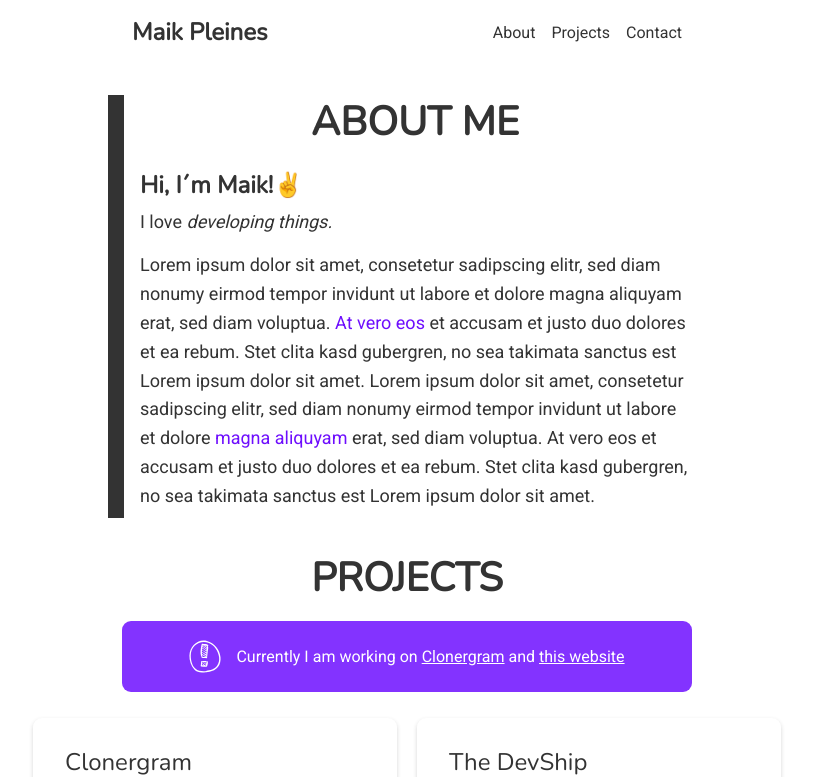
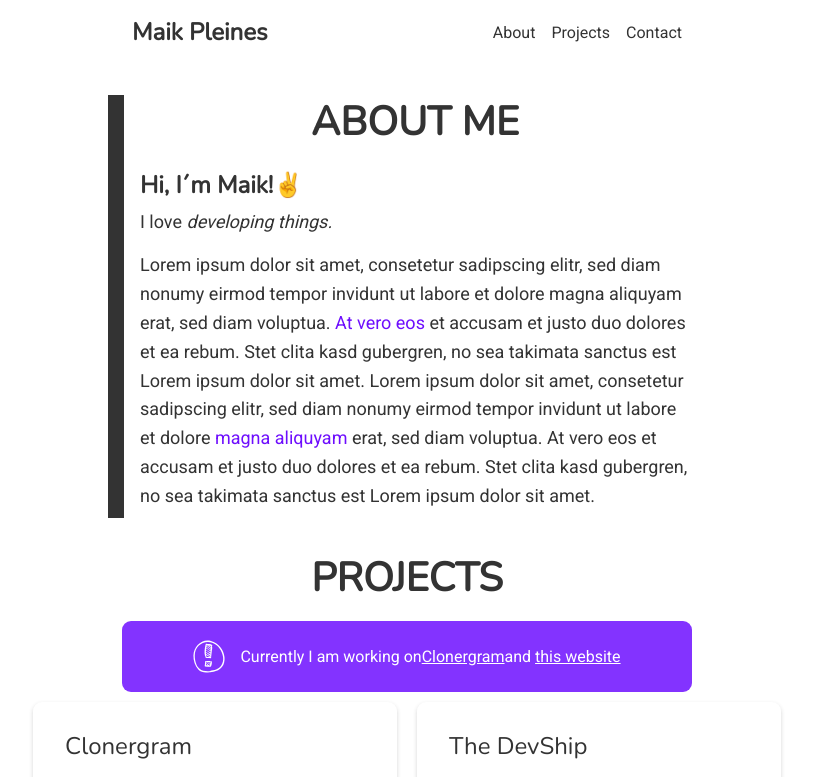
Before and after one commit to mpleines/portfolio-v2, a React (Create React App) app: page / in a window 1280 px wide. Shown: the top 777 px of the page, without its empty margins (233-1046 px from the left). Built offline with nearby package versions, Linux system fonts and the light colour scheme.

Commit message:
jsx to css on banner component

```diff
--- /dev/null
+++ b/src/components/Banner.css
@@ -0,0 +1,35 @@
+.banner-wrapper {
+    margin: 0 auto;
+    margin-top: 1em;
+    margin-bottom: '1em';
+    max-width: 550px;
+    padding: 10px;
+    border-radius: 9px;
+    background-color: #8333FF;
+    display: flex;
+    justify-content: center;
+}
+
+.banner-paragraph {
+    text-align: left;
+}
+
+.banner-link {
+    color: white;
+
+}
+
+.banner-link:hover {
+    text-decoration: underline;
+}
+
+.banner-link:visited {
+    color: 'white'
+}
+
+.banner-icon {
+    width: 2em;
+    height: auto;
+    margin-right: 15px;
+    filter: invert(1);
+}
--- a/src/components/Banner.js
+++ b/src/components/Banner.js
@@ -1,47 +1,18 @@
 import React from 'react';
+import './Banner.css';
+
 import attention from '../assets/attention.svg';
 
 const Banner = () => {
-
-  const styles = {
-    wrapper: {
-        margin: '0 auto',
-        marginTop: '1em',
-        marginBottom: '1em',
-        maxWidth: '550px',
-        padding: '10px',
-        borderRadius: '9px',
-        backgroundColor: '#8333FF',
-        display: 'flex',
-        justifyContent: 'center',
-    },
-    paragraph: {
-        textAlign: 'left'
-    },
-    link: {
-        color: 'white',
-        '&:hover': {
-            textDecoration: 'underline'
-        },
-        '&:visited': {
-            color: 'white'
-        }
-    },
-    attention: {
-        width: '2em',
-        height: 'auto',
-        marginRight: '15px',
-        filter: 'invert(1)'
-    }
-  };
-
   return (
-    <div style={styles.wrapper}>
-        <img src={attention} alt="exclamation mark" style={styles.attention}/>
-        <p style={styles.paragraph}>
-            Currently I am working on <a href="https://wizardly-bose-04d5eb.netlify.com/" style={styles.link}>Clonergram</a> and <a href="https://maikpleines.com" style={styles.link}>this website</a>
+    <blockquote className="banner-wrapper">
+        <img src={attention} alt="exclamation mark" className="banner-icon"/>
+        <p className="banner-paragraph">
+            Currently I am working on
+            <a href="https://wizardly-bose-04d5eb.netlify.com/" className="banner-link">Clonergram</a>
+            and <a href="https://maikpleines.com" className="banner-link">this website</a>
         </p>
-    </div>
+    </blockquote>
   );
 }
 
```
